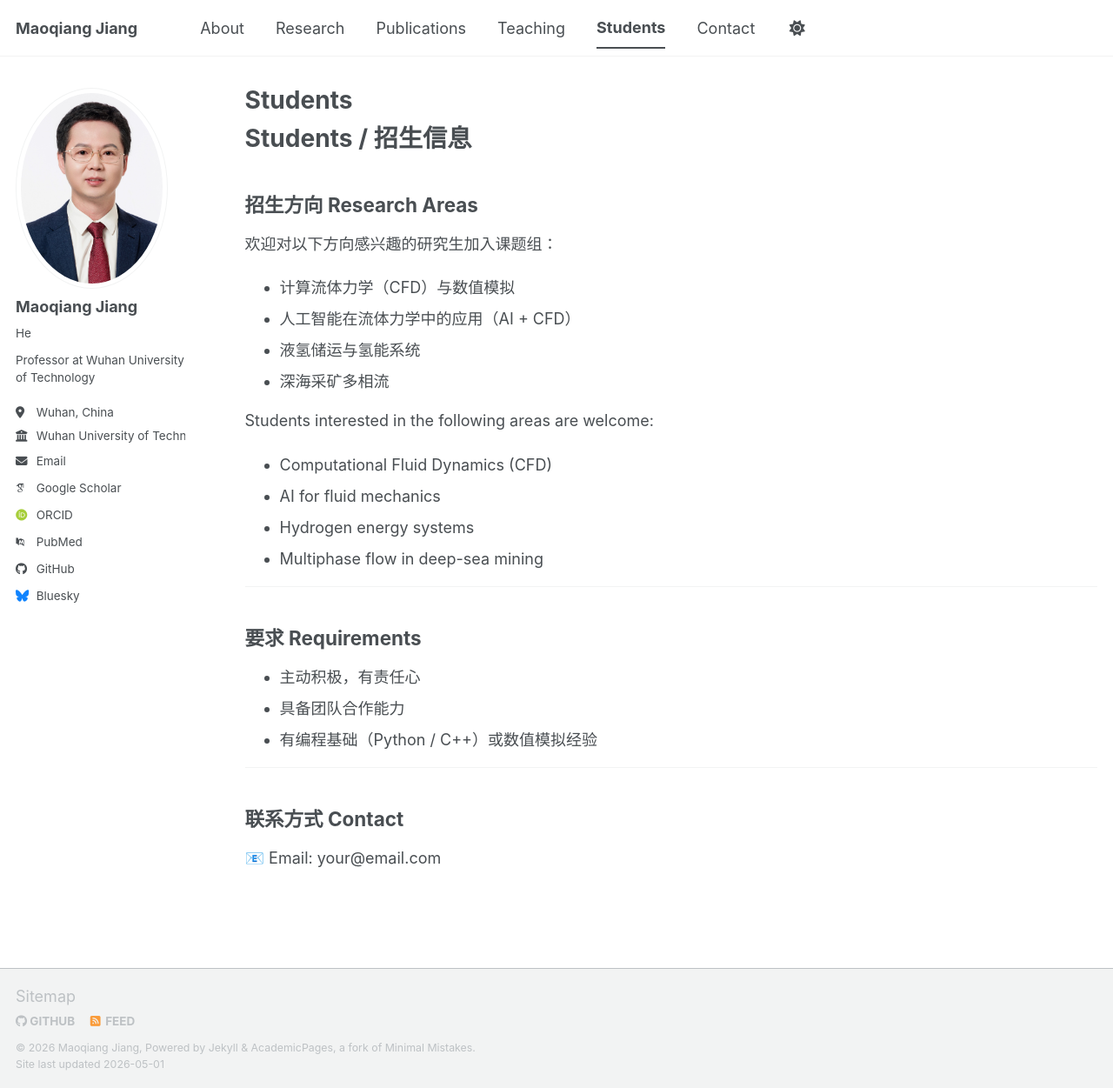
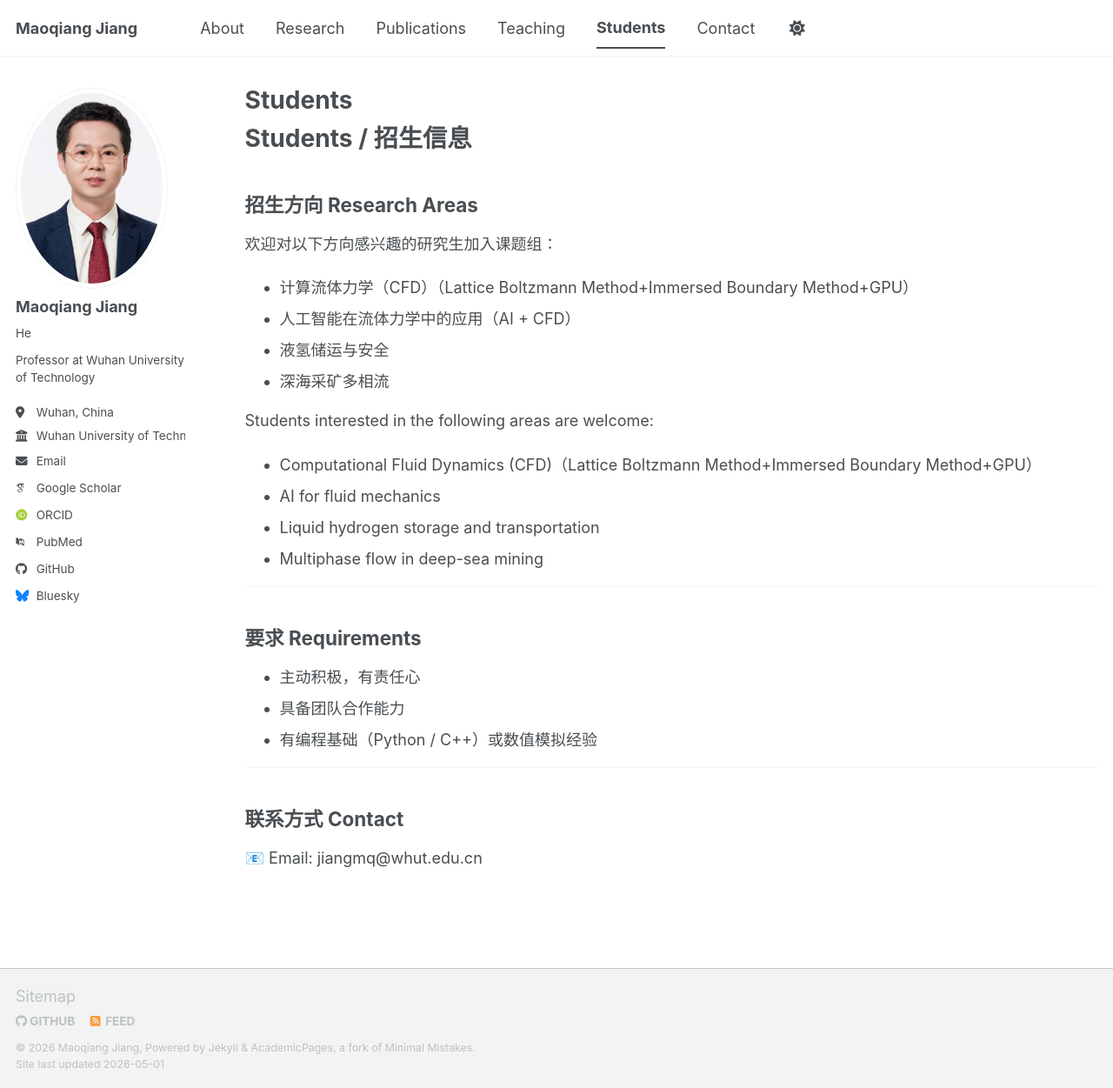
Before and after one commit to jiangmq2026/maoqiangjiang.github.io, a Jekyll site: the page built from _pages/students.md, in a window 1280 px wide and 1251 px high. Shown: the whole window at 87% size. Built offline with Jekyll 4.4.1, drawn with Linux system fonts in a browser that asks for light colours; some web fonts are replaced; a script bundle is joined from its source files by our own code; library files that are not in the unit come from our copies.

Commit message:
Update students.md

```diff
--- a/_pages/students.md
+++ b/_pages/students.md
@@ -10,16 +10,16 @@ permalink: /students/
 
 欢迎对以下方向感兴趣的研究生加入课题组：
 
-- 计算流体力学（CFD）与数值模拟
+- 计算流体力学（CFD）（Lattice Boltzmann Method+Immersed Boundary Method+GPU）
 - 人工智能在流体力学中的应用（AI + CFD）
-- 液氢储运与氢能系统
+- 液氢储运与安全
 - 深海采矿多相流
 
 Students interested in the following areas are welcome:
 
-- Computational Fluid Dynamics (CFD)
+- Computational Fluid Dynamics (CFD)（Lattice Boltzmann Method+Immersed Boundary Method+GPU）
 - AI for fluid mechanics
-- Hydrogen energy systems
+- Liquid hydrogen storage and transportation
 - Multiphase flow in deep-sea mining
 
 ---
@@ -34,4 +34,4 @@ Students interested in the following areas are welcome:
 
 ## 联系方式 Contact
 
-📧 Email: your@email.com
+📧 Email: jiangmq@whut.edu.cn
```
